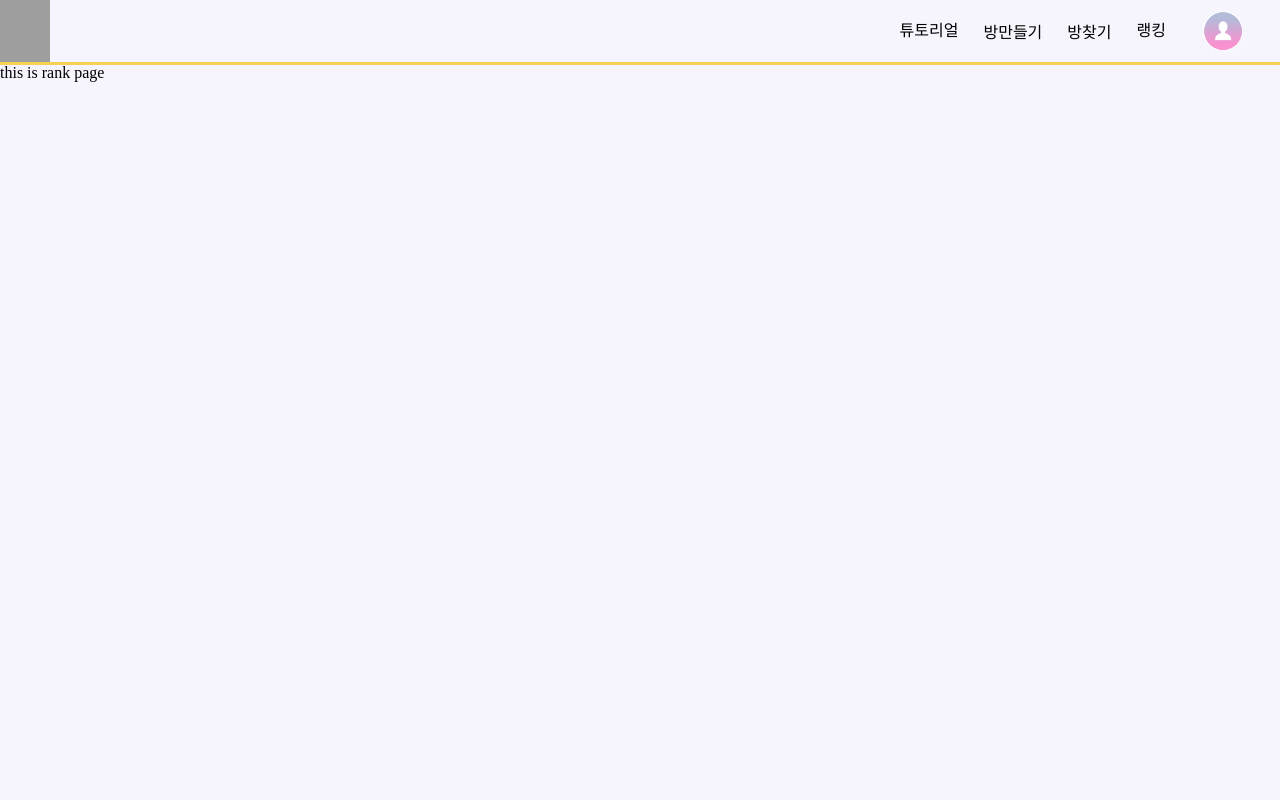
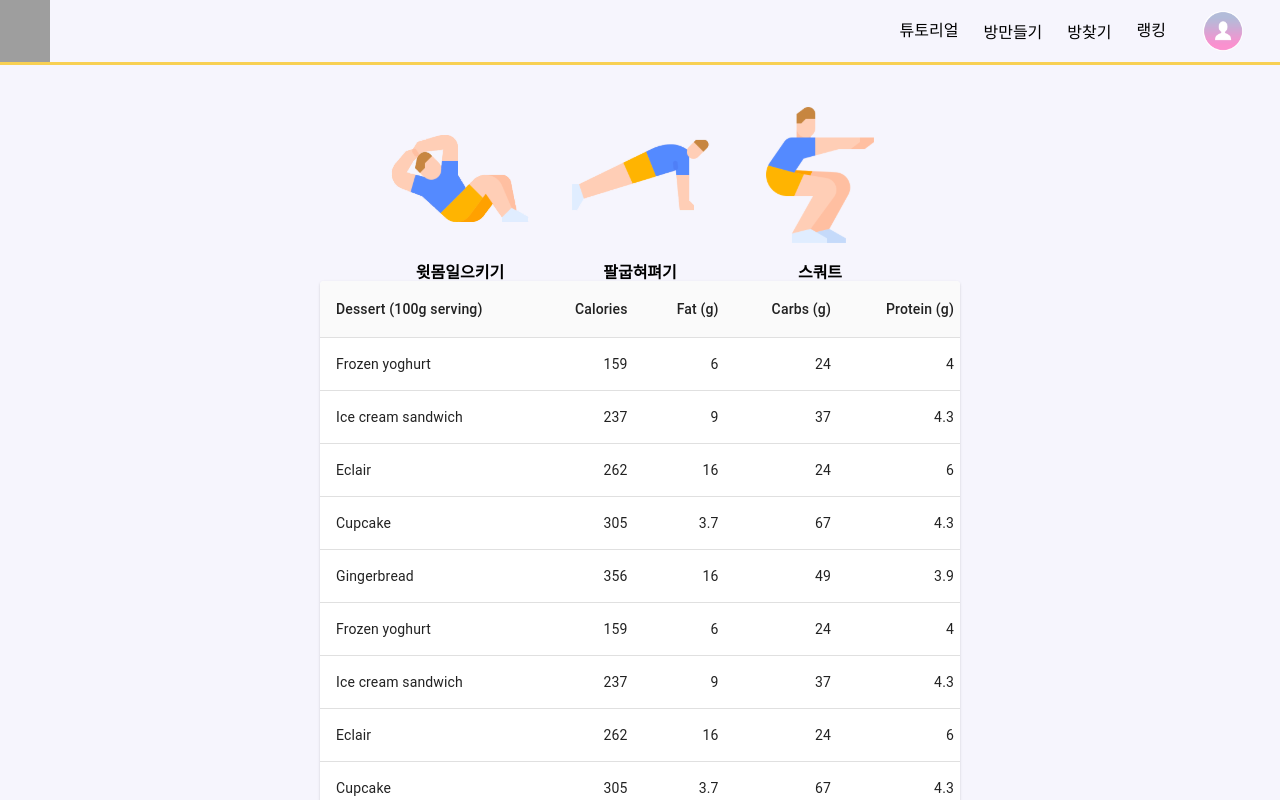
Before and after one commit to yesfordev/homedong, a React (Create React App) app in the folder frontend/: page /rank in a window 1280 px wide. Shown: the top 800 px of the page. Built offline with nearby package versions, Linux system fonts and the light colour scheme; no server answers; sample sign-in values are in the browser's storage; grey boxes are pictures that could not be loaded.

Commit message:
FEAT: 랭킹 페이지 레이아웃 구현 [#S05P13A608-46]

```diff
--- a/frontend/src/features/rank/Rank.jsx
+++ b/frontend/src/features/rank/Rank.jsx
@@ -1,23 +1,60 @@
 import React from 'react';
+import styled from 'styled-components';
 import { Container } from '@material-ui/core';
-import styled from 'styled-components';
 import Navbar from '../../common/navbar/Navbar';
+import RankTable from './RankTable';
+import { ReactComponent as Situp } from '../../assets/situp.svg';
+import { ReactComponent as Pushup } from '../../assets/pushup.svg';
+import { ReactComponent as Squat } from '../../assets/squat.svg';
 
 const Wrapper = styled(Container)`
   display: flex;
-  padding: 65px 0px 0px 0px;
+  flex-direction: column;
+  align-items: center;
+  padding: 100px 0px 0px 0px;
   height: 200vh;
   width: 100%;
 `;
 
+const Title = styled.p`
+  font-weight: 600;
+  margin-top: 15px;
+`;
+const ImagesContainer = styled.div`
+  display: flex;
+  justify-content: center;
+  align-items: center;
+`;
+const ImageContainer = styled.div`
+  display: flex;
+  align-items: center;
+  flex-direction: column;
+  margin: 0px 15px;
+  cursor: pointer;
+`;
+
 function Rank() {
   return (
-    <div>
+    <>
       <Navbar />
       <Wrapper>
-        <h1>this is rank page</h1>
+        <ImagesContainer>
+          <ImageContainer>
+            <Situp width="150px" height="auto" alt="situp" />
+            <Title>윗몸일으키기</Title>
+          </ImageContainer>
+          <ImageContainer>
+            <Pushup width="150px" height="auto" alt="pushup" />
+            <Title>팔굽혀펴기</Title>
+          </ImageContainer>
+          <ImageContainer>
+            <Squat width="150px" height="auto" alt="squat" />
+            <Title>스쿼트</Title>
+          </ImageContainer>
+        </ImagesContainer>
+        <RankTable />
       </Wrapper>
-    </div>
+    </>
   );
 }
 
--- /dev/null
+++ b/frontend/src/features/rank/RankTable.jsx
@@ -0,0 +1,85 @@
+import React from 'react';
+import { makeStyles } from '@material-ui/core/styles';
+import Table from '@material-ui/core/Table';
+import TableBody from '@material-ui/core/TableBody';
+import TableCell from '@material-ui/core/TableCell';
+import TableContainer from '@material-ui/core/TableContainer';
+import TableHead from '@material-ui/core/TableHead';
+import TableRow from '@material-ui/core/TableRow';
+import Paper from '@material-ui/core/Paper';
+
+const useStyles = makeStyles({
+  table: {
+    minWidth: 650,
+  },
+});
+
+function createData(name, calories, fat, carbs, protein) {
+  return { name, calories, fat, carbs, protein };
+}
+
+const rows = [
+  createData('Frozen yoghurt', 159, 6.0, 24, 4.0),
+  createData('Ice cream sandwich', 237, 9.0, 37, 4.3),
+  createData('Eclair', 262, 16.0, 24, 6.0),
+  createData('Cupcake', 305, 3.7, 67, 4.3),
+  createData('Gingerbread', 356, 16.0, 49, 3.9),
+  createData('Frozen yoghurt', 159, 6.0, 24, 4.0),
+  createData('Ice cream sandwich', 237, 9.0, 37, 4.3),
+  createData('Eclair', 262, 16.0, 24, 6.0),
+  createData('Cupcake', 305, 3.7, 67, 4.3),
+  createData('Gingerbread', 356, 16.0, 49, 3.9),
+  createData('Frozen yoghurt', 159, 6.0, 24, 4.0),
+  createData('Ice cream sandwich', 237, 9.0, 37, 4.3),
+  createData('Eclair', 262, 16.0, 24, 6.0),
+  createData('Cupcake', 305, 3.7, 67, 4.3),
+  createData('Gingerbread', 356, 16.0, 49, 3.9),
+  createData('Frozen yoghurt', 159, 6.0, 24, 4.0),
+  createData('Ice cream sandwich', 237, 9.0, 37, 4.3),
+  createData('Eclair', 262, 16.0, 24, 6.0),
+  createData('Cupcake', 305, 3.7, 67, 4.3),
+  createData('Gingerbread', 356, 16.0, 49, 3.9),
+  createData('Frozen yoghurt', 159, 6.0, 24, 4.0),
+  createData('Ice cream sandwich', 237, 9.0, 37, 4.3),
+  createData('Eclair', 262, 16.0, 24, 6.0),
+  createData('Cupcake', 305, 3.7, 67, 4.3),
+  createData('Gingerbread', 356, 16.0, 49, 3.9),
+  createData('Frozen yoghurt', 159, 6.0, 24, 4.0),
+  createData('Ice cream sandwich', 237, 9.0, 37, 4.3),
+  createData('Eclair', 262, 16.0, 24, 6.0),
+  createData('Cupcake', 305, 3.7, 67, 4.3),
+  createData('Gingerbread', 356, 16.0, 49, 3.9),
+];
+
+export default function RankTable() {
+  const classes = useStyles();
+
+  return (
+    <TableContainer style={{ width: '50%' }} component={Paper}>
+      <Table stickyHeader className={classes.table} aria-label="a dense table">
+        <TableHead>
+          <TableRow hover>
+            <TableCell>Dessert (100g serving)</TableCell>
+            <TableCell align="right">Calories</TableCell>
+            <TableCell align="right">Fat&nbsp;(g)</TableCell>
+            <TableCell align="right">Carbs&nbsp;(g)</TableCell>
+            <TableCell align="right">Protein&nbsp;(g)</TableCell>
+          </TableRow>
+        </TableHead>
+        <TableBody>
+          {rows.map((row) => (
+            <TableRow key={row.name}>
+              <TableCell component="th" scope="row">
+                {row.name}
+              </TableCell>
+              <TableCell align="right">{row.calories}</TableCell>
+              <TableCell align="right">{row.fat}</TableCell>
+              <TableCell align="right">{row.carbs}</TableCell>
+              <TableCell align="right">{row.protein}</TableCell>
+            </TableRow>
+          ))}
+        </TableBody>
+      </Table>
+    </TableContainer>
+  );
+}
```
